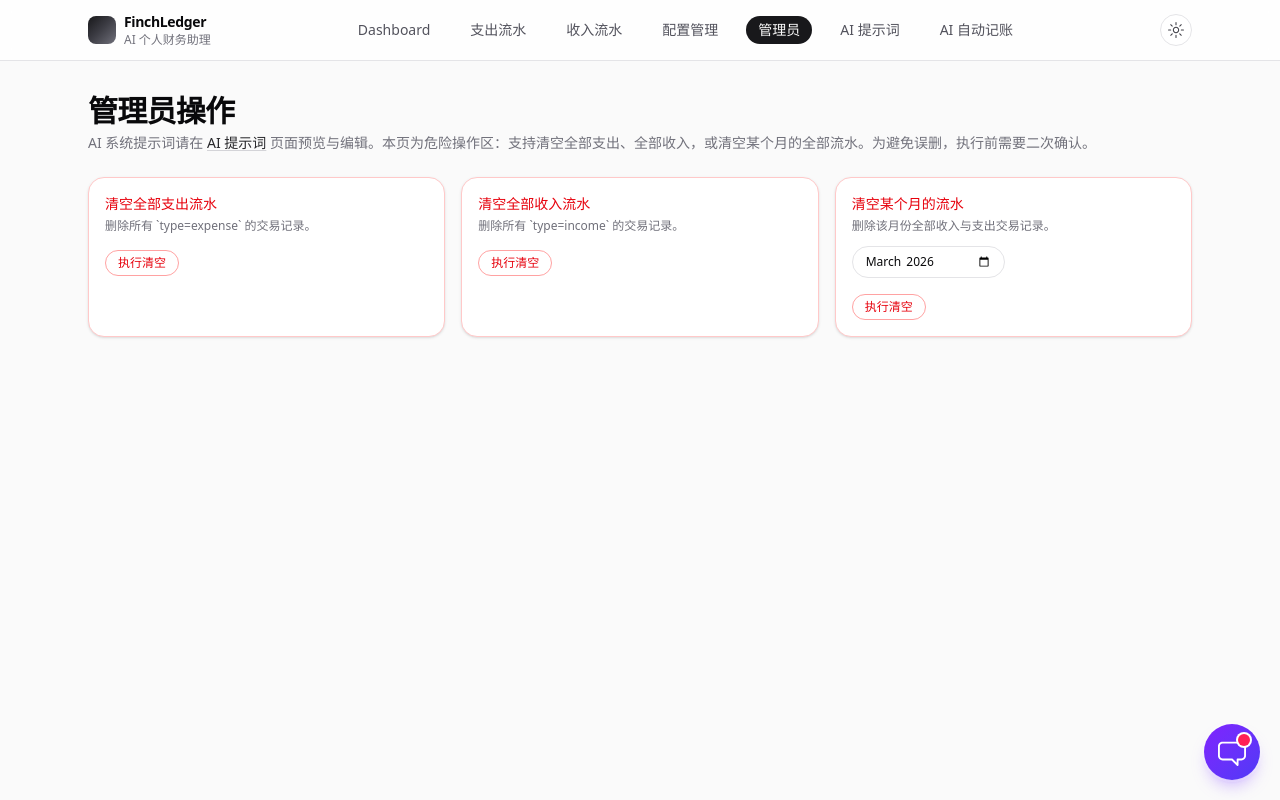
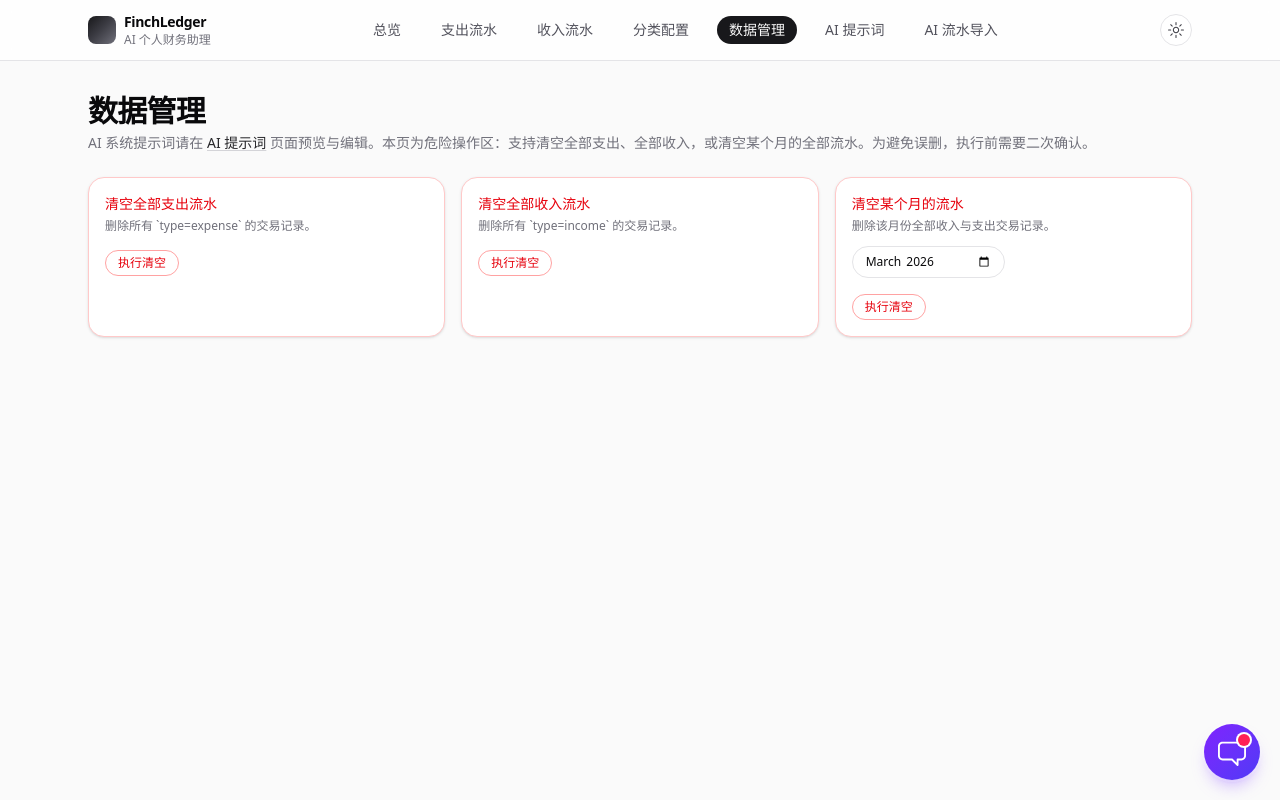
Before and after one commit to SparrowMM/FinchLedger, a Next.js app: page /admin in a window 1280 px wide. Built offline with nearby package versions, Linux system fonts and the light colour scheme.

Commit message:
feat: 优化项目tab命名不合理的地方

```diff
--- a/src/app/admin/page.tsx
+++ b/src/app/admin/page.tsx
@@ -96,7 +96,7 @@ export default function AdminPage() {
     <div className="space-y-6">
       <div>
         <h1 className="text-2xl font-semibold tracking-tight md:text-3xl">
-          管理员操作
+          数据管理
         </h1>
         <p className="mt-1 text-sm text-zinc-500 dark:text-zinc-400">
           AI 系统提示词请在{" "}
--- a/src/app/ai/page.tsx
+++ b/src/app/ai/page.tsx
@@ -636,7 +636,7 @@ export default function AIBookkeepingPage() {
     <div className="space-y-6">
       <div>
         <h1 className="text-2xl font-semibold tracking-tight md:text-3xl">
-          AI 流水导入解析
+          AI 流水导入
         </h1>
         <p className="mt-1 text-sm text-zinc-500 dark:text-zinc-400">
           将从「支付宝、微信支付、招商银行、工商银行」导出的流水粘贴在下面，由 AI 统一解析成标准化的交易记录，方便导入记账系统。
--- a/src/app/categories/page.tsx
+++ b/src/app/categories/page.tsx
@@ -547,7 +547,7 @@ export default function CategoriesPage() {
     <div className="space-y-6">
       <div>
         <h1 className="text-2xl font-semibold tracking-tight md:text-3xl">
-          配置管理
+          分类配置
         </h1>
         <p className="mt-1 text-sm text-zinc-500 dark:text-zinc-400">
           统一管理支出分类、收入分类和支付方式，支持扩展、删除，并配置颜色和图标。
--- a/src/app/page.tsx
+++ b/src/app/page.tsx
@@ -357,7 +357,7 @@ export default function Home() {
       <div className="flex flex-col justify-between gap-3 md:flex-row md:items-end">
         <div>
           <h1 className="text-2xl font-semibold tracking-tight md:text-3xl">
-            总览 Dashboard
+            总览
           </h1>
           <p className="mt-1 text-sm text-zinc-500 dark:text-zinc-400">
             快速查看所选月份的收入、支出与结余，以及分类分布和按月趋势，所有数据均来自数据库中的真实交易记录。
--- a/src/components/main-shell.tsx
+++ b/src/components/main-shell.tsx
@@ -8,13 +8,13 @@ import React from "react";
 import { BillAgentWidget } from "./bill-agent-widget";
 
 const navItems = [
-  { href: "/", label: "Dashboard" },
+  { href: "/", label: "总览" },
   { href: "/expenses", label: "支出流水" },
   { href: "/income", label: "收入流水" },
-  { href: "/categories", label: "配置管理" },
-  { href: "/admin", label: "管理员" },
+  { href: "/categories", label: "分类配置" },
+  { href: "/admin", label: "数据管理" },
   { href: "/prompts", label: "AI 提示词" },
-  { href: "/ai", label: "AI 自动记账" },
+  { href: "/ai", label: "AI 流水导入" },
 ];
 
 export function MainShell({ children }: { children: React.ReactNode }) {
```
